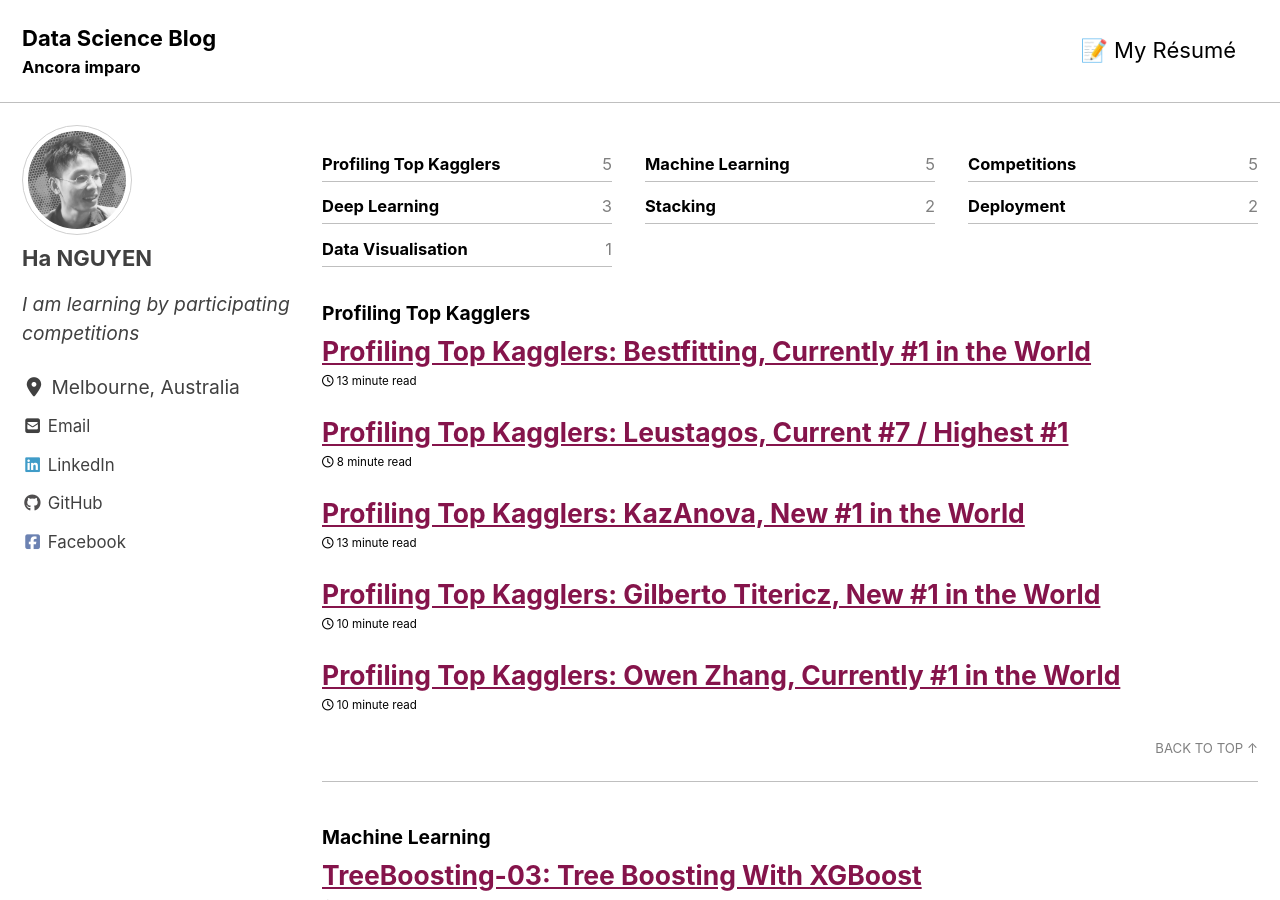
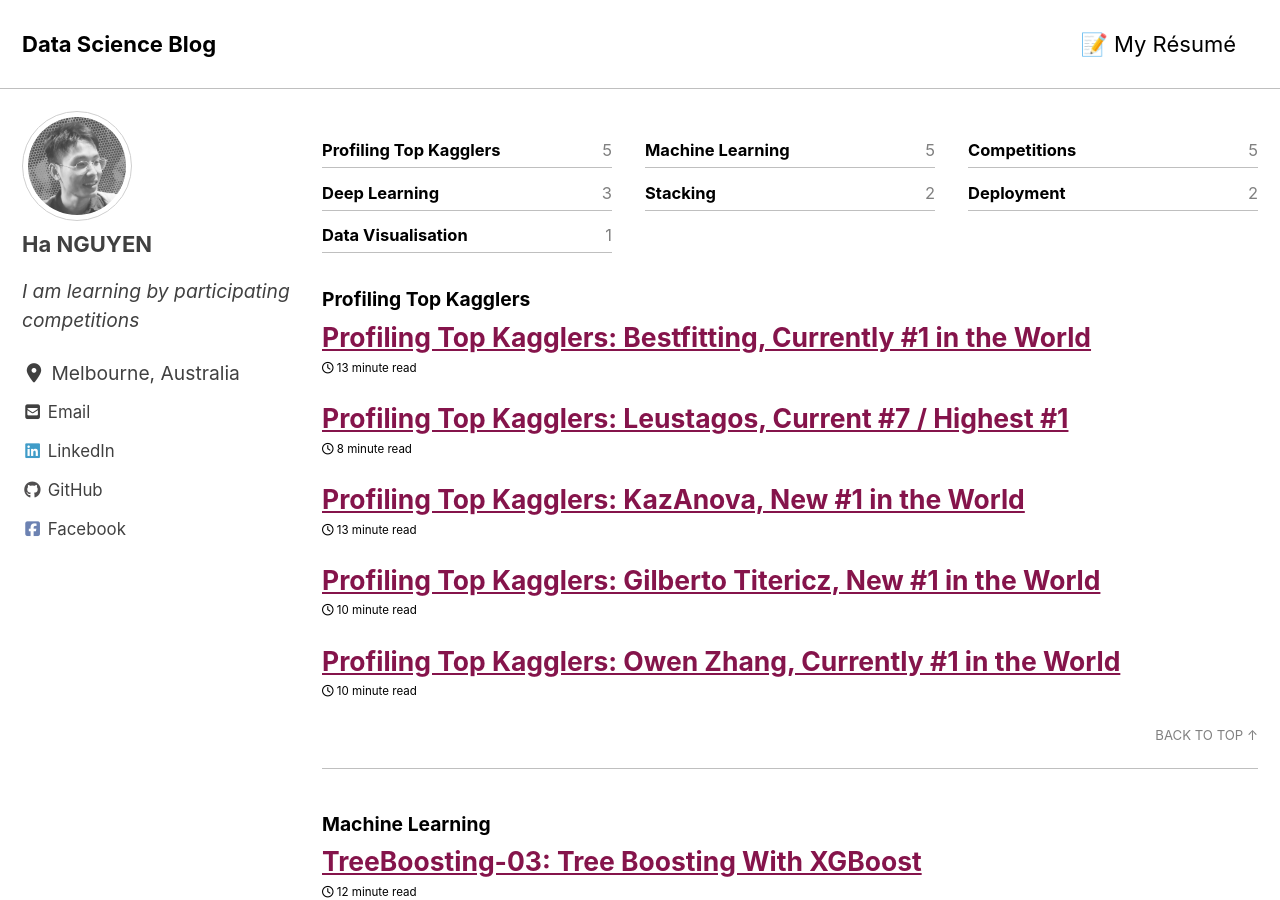
Before and after one commit to datasciblog/datasciblog.github.io, a Jekyll site: the page built from index.html, in a window 1280 px wide and 900 px high. Built offline with Jekyll 4.4.1, drawn with Linux system fonts in a browser that asks for light colours; cached includes are drawn as plain includes; nearby versions of some CDN libraries; the list of posts is cut into pages by our own code.

Commit message:
Update _config.yml

```diff
--- a/_config.yml
+++ b/_config.yml
@@ -20,7 +20,7 @@ header:
 locale                   : "en-US"
 title                    : "Data Science Blog"
 title_separator          : "-"
-subtitle                 : "Ancora imparo"
+subtitle                 : # "Ancora imparo"
 name                     : "Ha NGUYEN"
 description              : # "What I Talk About When I Talk About Data"
 url                      : # the base hostname & protocol for your site e.g. "https://mmistakes.github.io"
```
